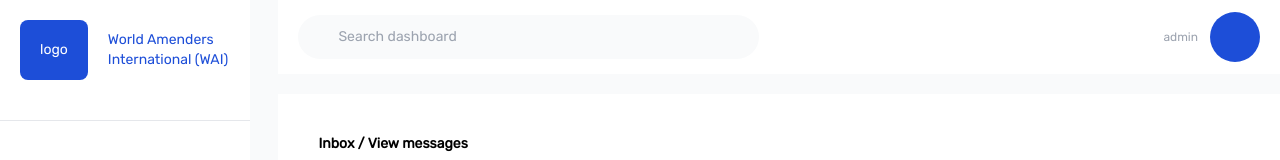
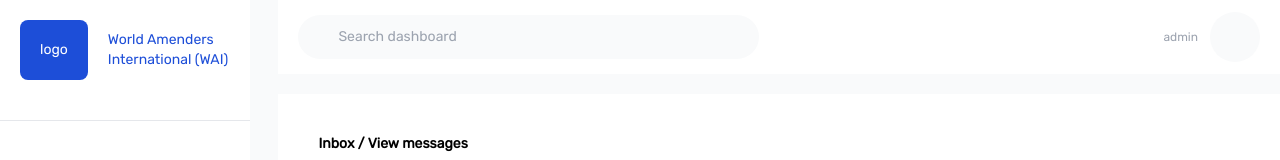
Before and after one commit to hirwablessing/wai-frontend, a Next.js app: page /panel/inbox in a window 1280 px wide. Shown: the top 160 px of the page. Built offline with nearby package versions, Linux system fonts and the light colour scheme; no server answers; sample sign-in values are in the browser's storage.

Commit message:
changed the withnot avatar with bg gray 50

```diff
--- a/components/dashboard/navbar.tsx
+++ b/components/dashboard/navbar.tsx
@@ -61,10 +61,10 @@ return(
                     <img src={process.env.NEXT_PUBLIC_CLOUDINARY_URL+userData?.image} className="object-cover w-full h-full rounded-full" alt="Profile image" />
                     </div>
                 : <div
-                className="cursor-pointer rounded-full text-center bg-blue-700 avatar--image flex items-center text-white font-bold  justify-center"
+                className="cursor-pointer rounded-full text-center bg-gray-50 avatar--image flex items-center font-bold  justify-center"
                 onClick={() => setToggle(!toggle)}
                 >
-                {(first_name.toUpperCase())[0]}   {(last_name.toUpperCase())[0]}
+                {(first_name.toUpperCase())[0]}{(last_name.toUpperCase())[0]}
 
                 </div>
                 }
```
